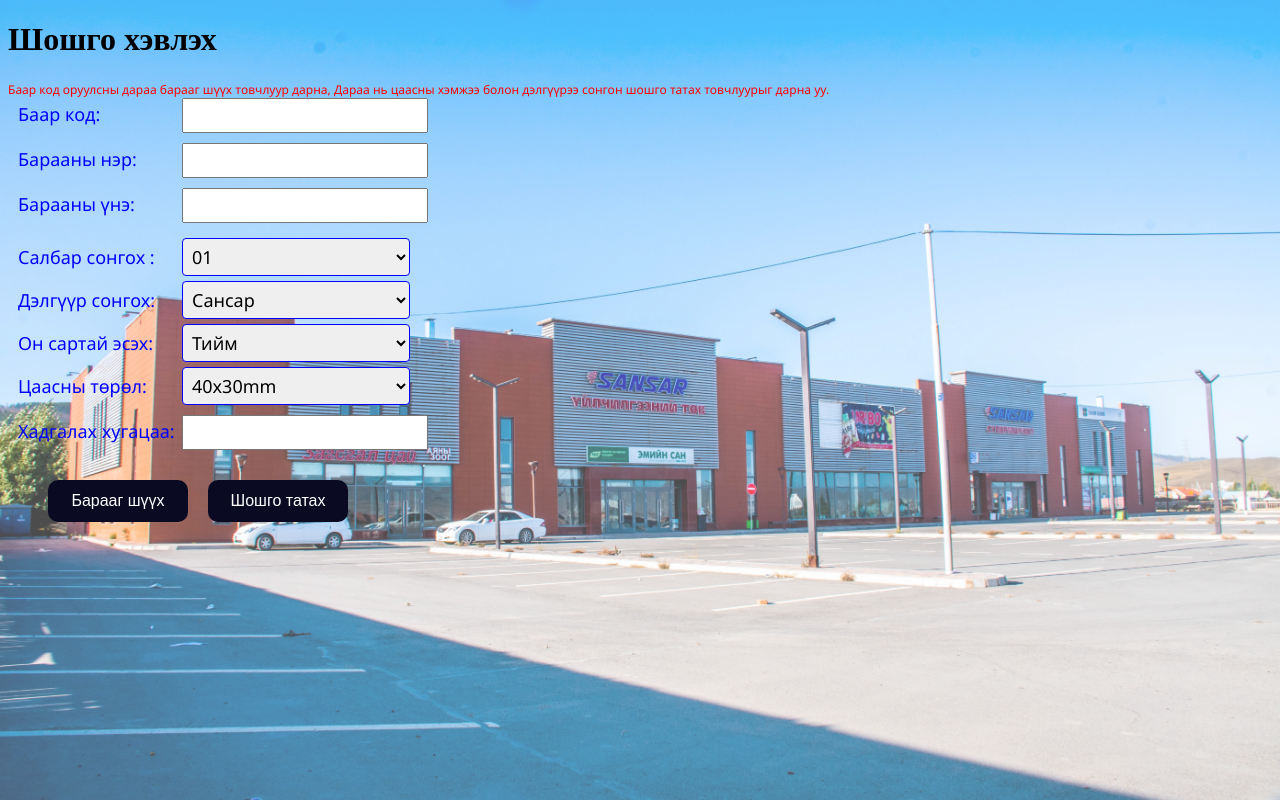
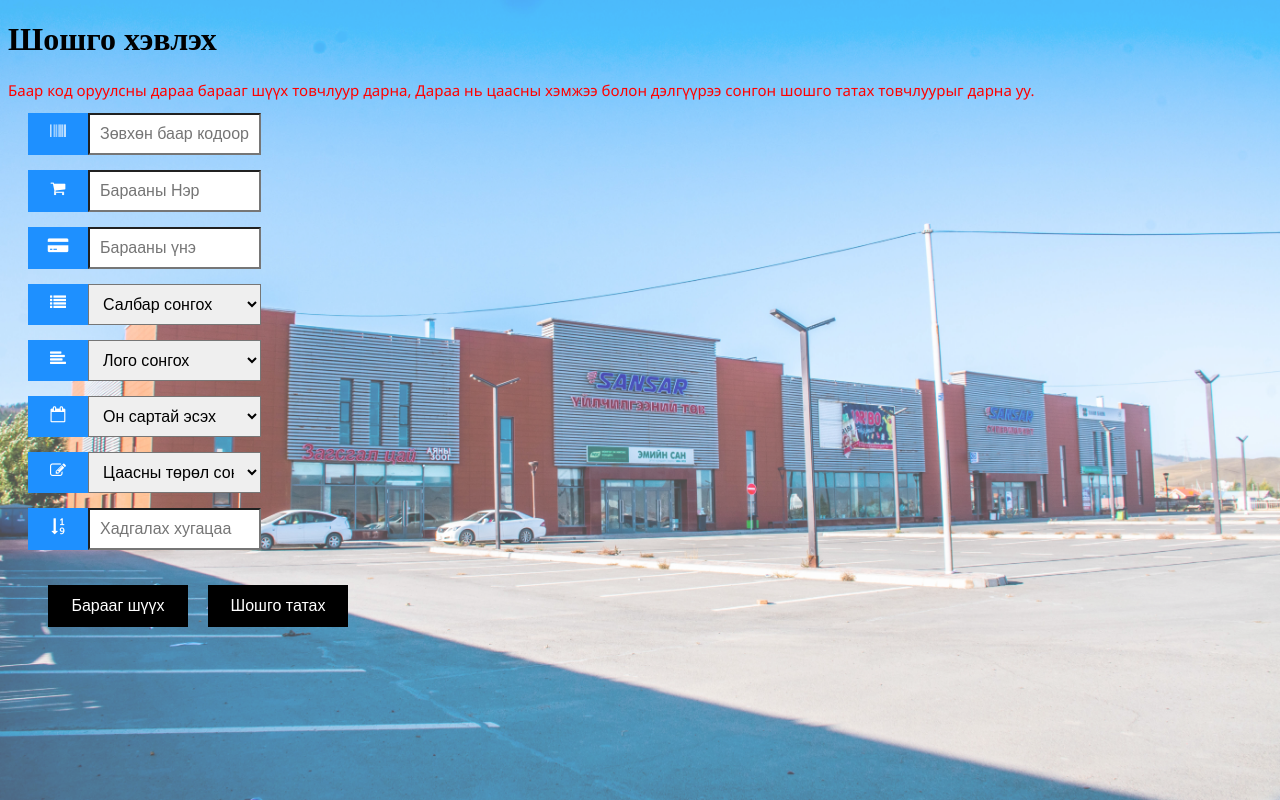
Before and after one commit to myagmardorjdev/Script, a Flask app: page / in a window 1280 px wide. Run offline with Flask 3, Linux system fonts and the light colour scheme; some libraries are stand-ins or nearby versions.

Commit message:
css style oor bolow

```diff
--- a/barcode_printer/app.py
+++ b/barcode_printer/app.py
@@ -89,16 +89,22 @@ def button_clicked():
         barcode_text = "Код: "+str(barcode_usr)
         barcode = str(barcode_usr)
         defaultprice = product_template_table[0][1]
-        print(product_pricelist_table) # 8 цагийн зөрүүтэй байгааг анхаарна уу
+        #print(product_pricelist_table) # 8 цагийн зөрүүтэй байгааг анхаарна уу
+
         if len(product_pricelist_table) > 0:
             for i in product_pricelist_table:
-                print(i[0])
+
                 if int(i[3]) == 0: # 1 ширхэг барааг гэдэг үгийг шалгаж байна
                     print(int(i[3]))
                     now = datetime.now() # хэрэгжих хугацааг одоо цагаас өнгөрсөн байгаа үгүйг шалгаж байна
-                    if now >= i[0]:
-                        print("үнэ хэрэгжсэн байна")
-                        defaultprice = int(i[2])
+                    if i[0] is not None:
+                        if now >= i[0]:
+                            print("үнэ хэрэгжсэн байна")
+                            defaultprice = int(i[2])
+                if int(i[3]) == 0 and i[0] is None:
+                    print ("үнэ хэрэгжих ёстой")
+                    defaultprice = int(i[2])
+
         price = "Үнэ: "+str(defaultprice)
 
         image = generate_white_png_with_text(width_mm, height_mm, output_file, text_content,barcode,barcode_text,price,ishavedate,isSansar,expire)
@@ -111,9 +117,13 @@ def button_clicked():
         return send_file(img_byte_array, as_attachment=True, download_name='sample_image.png', mimetype='image/png')
     elif button_type == "button2":
         barcode_usr = request.form.get('user_input')
+        print("barcode: ",barcode_usr)
+        print("date: ",datetime.now())
         itemname_usr = request.form.get('second_input')
         thirtinput_usr = request.form.get('thirtinput')
         salbar_usr=request.form.get('dropdown1')
+        papersize = request.form.get('dropdown3')
+        ishavedate = request.form.get('dropdown2')
         type=request.form.get('dropdown')
         expire = request.form.get('fourthinput')
         try:
@@ -121,22 +131,25 @@ def button_clicked():
             product_product_table = postg_return_value(conp,query_get_barcodes+barcode_usr+"'")
 
             conp = psycopg2.connect(database=odoodatabases[salbar_usr[6:]]['database'], user=odoodatabases[salbar_usr[6:]]['user'], password=odoodatabases[salbar_usr[6:]]['password'], host=odoodatabases[salbar_usr[6:]]['server'], port= odoodatabases[salbar_usr[6:]]['port'])
-            product_template_table = postg_return_value(conp,query_get_template+str(product_product_table[0][0])+"'")
+            product_template_table = postg_return_value(conp,query_get_template+str(product_product_table[0][4])+"'")
 
             conp = psycopg2.connect(database=odoodatabases[salbar_usr[6:]]['database'], user=odoodatabases[salbar_usr[6:]]['user'], password=odoodatabases[salbar_usr[6:]]['password'], host=odoodatabases[salbar_usr[6:]]['server'], port= odoodatabases[salbar_usr[6:]]['port'])
-            product_pricelist_table = postg_return_value(conp,query_get_extra_price+str(product_product_table[0][0])+"'")
+            product_pricelist_table = postg_return_value(conp,query_get_extra_price+str(product_product_table[0][4])+"'")
             defaultprice = int(product_template_table[0][1])
             print(product_pricelist_table) # 8 цагийн зөрүүтэй байгааг анхаарна уу
             if len(product_pricelist_table) > 0:
                 for i in product_pricelist_table:
-                    print(i[0])
+
                     if int(i[3]) == 0: # 1 ширхэг барааг гэдэг үгийг шалгаж байна
-                        print(int(i[3]))
                         now = datetime.now() # хэрэгжих хугацааг одоо цагаас өнгөрсөн байгаа үгүйг шалгаж байна
-                        if now >= i[0]:
-                            print("үнэ хэрэгжсэн байна")
-                            defaultprice = int(i[2])
+                        if i[0] is not None:
+                            if now >= i[0]:
+                                print("үнэ хэрэгжсэн байна")
+                                defaultprice = int(i[2])
 
+                    if int(i[3]) == 0 and i[0] is None:
+                        print ("үнэ хэрэгжих ёстой")
+                        defaultprice = int(i[2])
             defaultvalue = product_template_table[0][0]   # барааны нэр
 
         except:
--- a/barcode_printer/static/style.css
+++ b/barcode_printer/static/style.css
@@ -14,10 +14,21 @@ body::after {
     z-index: -1; /* Send the pseudo-element to the background */
 }
 
+.input-container {
+    display: -ms-flexbox; /* IE10 */
+    display: flex;
+    width: 20%;
+    margin-bottom: 15px;
+  }
+
+
 .label1 {
     color: blue;
     font-size: 18px;
+    padding: 5px;
     padding-left: 10px;
+
+    background-color: #fff;
     width: 160px;
     display:inline-block;
     font-family: 'Segoe UI', Tahoma, Geneva, Verdana, sans-serif;
@@ -67,53 +78,112 @@ body::after {
     padding-left: 10px;
     width: 160px;
     display:inline-block;
-    font-size: 18px;
+    font-size: 20px;
     font-family: 'Segoe UI', Tahoma, Geneva, Verdana, sans-serif;
 }
+.fa-credit-card-alt{
+    padding: 10px;
+  background: dodgerblue;
+  color: white;
+  min-width: 40px;
+  text-align: center;margin-left: 20px
+}
+.fa-shopping-cart{
+    padding: 10px;
+  background: dodgerblue;
+  color: white;
+  min-width: 40px;
+  text-align: center;margin-left: 20px
+}
+.icon {
+    padding: 10px;
+    margin-left: 20px;
+  background: dodgerblue;
+  color: white;
+  min-width: 40px;
+  text-align: center;
+  }
+.fa-align-left
+{
+    padding: 10px;
+    margin-left: 20px;
+  background: dodgerblue;
+  color: white;
+  min-width: 40px;
+  text-align: center;
+  }
+.fa-calendar-o{
+    padding: 10px;
+    margin-left: 20px;
+    background: dodgerblue;
+    color: white;
+    min-width: 40px;
+    text-align: center;
+}
+.fa-pencil-square-o{
+    padding: 10px;
+    margin-left: 20px;
+    background: dodgerblue;
+    color: white;
+    min-width: 40px;
+    text-align: center;
+}
+.fa-sort-numeric-asc{
+    padding: 10px;
+    margin-left: 20px;
+    background: dodgerblue;
+    color: white;
+    min-width: 40px;
+    text-align: center;
+}
+.fa-list
+{
+    padding: 10px;
+    margin-left: 20px;
+  background: dodgerblue;
+  color: white;
+  min-width: 40px;
+  text-align: center;
+  }
 .label8 {
     color: blue;
     font-size: 18px;
     padding-left: 10px;
+    padding: 5px;
+    background-color: #fff;
+
     width: 160px;
     display:inline-block;
     font-family: 'Segoe UI', Tahoma, Geneva, Verdana, sans-serif;
 }
+.lable9div{
+    margin-bottom: 1%;
+}
 .label9 {
     color: red;
-    font-size: 12px;
-    margin-bottom: 40px;
-    padding-bottom: 20px;
+    font-size: 15px;
+    margin-bottom: 50px;
+
     font-family: 'Segoe UI', Tahoma, Geneva, Verdana, sans-serif;
 }
-.input1 {
-    padding: 5px;
-    margin-bottom: 10px;
-    font-size: large;
-}
-.input2 {
-    padding: 5px;
-    margin-bottom: 10px;
-    font-size: large;
-}
-.input3 {
-    padding: 5px;
-    margin-bottom: 10px;
-    font-size: large;
-}
-.input4 {
-    padding: 5px;
 
-    margin-bottom: 10px;
-    margin-top: 10px;
-    font-size: large;
-}
 
+.input-field {
+    width: 100%;
+    padding: 10px;
+    outline: none;
+    font-size: 16px;
+    border-radius:0;
+  }
+  .input-field:focus {
+    border: 2px solid dodgerblue;
+  }
 .but1 {
     position: absolute;
-    background-color:#0a0a23;
+    background-color:black;
     color: #fff;
     border:none;
-    border-radius:10px;
+    border-radius:0px;
     padding:12px;
     font-size:16px;
     min-height:30px;
@@ -121,31 +191,33 @@ body::after {
     margin-top: 20px;
     margin-left: 200px;
 }
+.but1:hover{
+    background-color: #008CBA;
+
+    color: white;
+    border-width: 2px;
+
+}
 .but2 {
     position: absolute;
-    background-color:#0a0a23;
+    background-color:black;
     color: #fff;
     border:none;
     font-size:16px;
-    border-radius:10px;
+    border-radius:0px;
     padding:12px;
     min-height:30px;
     min-width: 140px;
     margin-top: 20px;
     margin-left: 40px;
 }
+.but2:hover{
+    background-color: #008CBA;
 
-select {
-    width: 228px;
-    padding: 5px;
-    border: 1px solid #ccc;
-    border-radius: 4px;
-    box-sizing: border-box;
-    border-color:blue;
-    font-size: 18px;
-    font-family: 'Segoe UI', Tahoma, Geneva, Verdana, sans-serif;
-    margin-top: 5px;
+    border-width: 2px;
+    color: white;
 }
+
 .dropdown2 {
     width: 228px;
     padding: 5px;
--- a/barcode_printer/templates/about.html
+++ b/barcode_printer/templates/about.html
@@ -5,32 +5,40 @@
     <meta name="viewport" content="width=device-width, initial-scale=1.0">
 
     <link rel="stylesheet" type="text/css" href="{{url_for('static', filename='style.css')}}">
-
+    <link rel="stylesheet" href="https://cdnjs.cloudflare.com/ajax/libs/font-awesome/4.7.0/css/font-awesome.min.css">
 </head>
 <body>
 
     <h1>Шошго хэвлэх</h1>
     <form method="post" action="{{ url_for('button_clicked') }}">
-        <div>
+        <div class="lable9div">
+
             <label class="label9" for="fourthinput">Баар код оруулсны дараа барааг шүүх товчлуур дарна, Дараа нь цаасны хэмжээ болон дэлгүүрээ сонгон шошго татах товчлуурыг дарна уу.</label>
         </div>
-        <div>
-            <label class="label1" for="user_input">Баар код: </label>
-            <input class="input1" type="text" id="user_input" value="{{ barcode }}" name="user_input" required>
+        <div class="input-container">
+            <!--<label class="label1" for="user_input">Баар код: </label>-->
+            <i class="fa fa-barcode icon"></i>
+            <input class="input-field" type="text" id="user_input" placeholder="Зөвхөн баар кодоор" value="{{ barcode }}" name="user_input" required>
 
         </div>
-        <div>
-            <label class="label2" for="second_input">Барааны нэр: </label>
-            <input class="input2" type="text" id="second_input" value="{{ item_name }}" name="second_input">
+        <div class="input-container">
+            <!--<label class="label2" for="second_input">Барааны нэр: </label>-->
+            <i class="fa fa-shopping-cart" aria-hidden="true"></i>
+
+            <input class="input-field" type="text" id="second_input" placeholder="Барааны Нэр" value="{{ item_name }}" name="second_input">
         </div>
-        <div>
-            <label class="label3" for="thirtinput">Барааны үнэ: </label>
-            <input class="input3" type="text" id="thirtinput" value="{{ price }}" name="thirtinput">
+        <div class="input-container">
+            <!--<label class="label3" for="thirtinput">Барааны үнэ: </label>-->
+            <i class="fa fa-credit-card-alt" aria-hidden="true"></i>
+
+            <input class="input-field" type="text" id="thirtinput" placeholder="Барааны үнэ" value="{{ price }}" name="thirtinput">
 
         </div>
-        <div>
-            <label class="label5" for="thirtinput">Салбар сонгох : </label>
-            <select id="dropdown1" name="dropdown1">
+        <div class="input-container">
+            <!--<label class="label5" for="thirtinput">Салбар сонгох : </label>-->
+            <i class="fa fa-list" aria-hidden="true"></i>
+            <select class="input-field" id="dropdown1"  name="dropdown1">
+                <option value="option01" {% if selected_salbar == 'option01' %} selected {% endif %}>Салбар сонгох</option>
                 <option value="option01" {% if selected_salbar == 'option01' %} selected {% endif %}>01</option>
                 <option value="option06" {% if selected_salbar == 'option06' %} selected {% endif %}>06</option>
                 <option value="option08" {% if selected_salbar == 'option08' %} selected {% endif %}>08</option>
@@ -52,33 +60,44 @@
             </select>
 
         </div>
-        <div>
-            <label class="label4" for="thirtinput">Дэлгүүр сонгох: </label>
-            <select id="dropdown" name="dropdown">
+        <div class="input-container">
+            <!--<label class="label4" for="thirtinput">Дэлгүүр сонгох: </label>-->
+            <i class="fa fa-align-left" aria-hidden="true"></i>
+
+            <select class="input-field" id="dropdown" name="dropdown">
+                <option value="s"   {% if selected_option == 's' %} selected {% endif %} >Лого сонгох</option>
                 <option value="sansar"   {% if selected_option == 'sansar' %} selected {% endif %} >Сансар</option>
                 <option value="carrefour"{% if selected_option == 'carrefour' %} selected {% endif %}>Carrefour</option>
             </select>
 
         </div>
-        <div>
-            <label class="label6" for="thirtinput">Он сартай эсэх: </label>
-            <select class="dropdown2" id="dropdown2" name="dropdown2">
+        <div class="input-container">
+            <!--<label class="label6" for="thirtinput">Он сартай эсэх: </label>-->
+            <i class="fa fa-calendar-o" aria-hidden="true"></i>
+
+            <select class="input-field" id="dropdown2" name="dropdown2">
+                <option value="d"   {% if selected_option2 == 'd' %} selected {% endif %} >Он сартай эсэх</option>
                 <option value="yes"   {% if selected_option2 == 'yes' %} selected {% endif %} >Тийм</option>
                 <option value="no"{% if selected_option2 == 'no' %} selected {% endif %}>Үгүй</option>
             </select>
 
         </div>
-        <div>
-            <label class="label7" for="thirtinput">Цаасны төрөл: </label>
-            <select class="dropdown3" id="dropdown3" name="dropdown3">
+        <div class="input-container">
+            <!--<label class="label7" for="thirtinput">Цаасны төрөл: </label>-->
+            <i class="fa fa-pencil-square-o" aria-hidden="true"></i>
+
+            <select class="input-field" id="dropdown3" name="dropdown3">
+                <option value="4030"   {% if selected_option3 == '3040' %} selected {% endif %}>Цаасны төрөл сонгох</option>
                 <option value="4030"   {% if selected_option3 == '3040' %} selected {% endif %}>40x30mm</option>
                 <option value="6040"   {% if selected_option3 == '6040' %} selected {% endif %}>60x40mm</option>
             </select>
 
         </div>
-        <div>
-            <label class="label8" for="fourthinput">Хадгалах хугацаа: </label>
-            <input class="input4" type="text" id="fourthinput" value="{{ expireday }}" name="fourthinput">
+        <div class="input-container">
+            <i class="fa fa-sort-numeric-asc" aria-hidden="true"></i>
+
+            <!--<label class="label8" for="fourthinput">Хадгалах хугацаа: </label>-->
+            <input class="input-field" type="text" id="fourthinput" placeholder="Хадгалах хугацаа" value="{{ expireday }}" name="fourthinput">
 
         </div>
 
```
